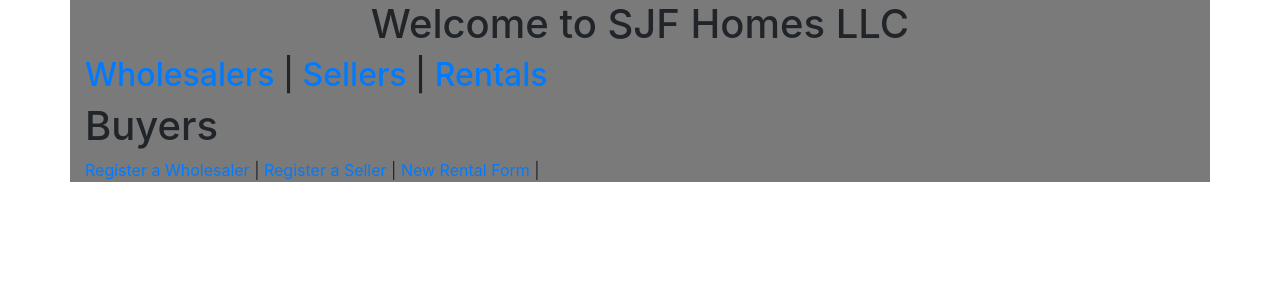
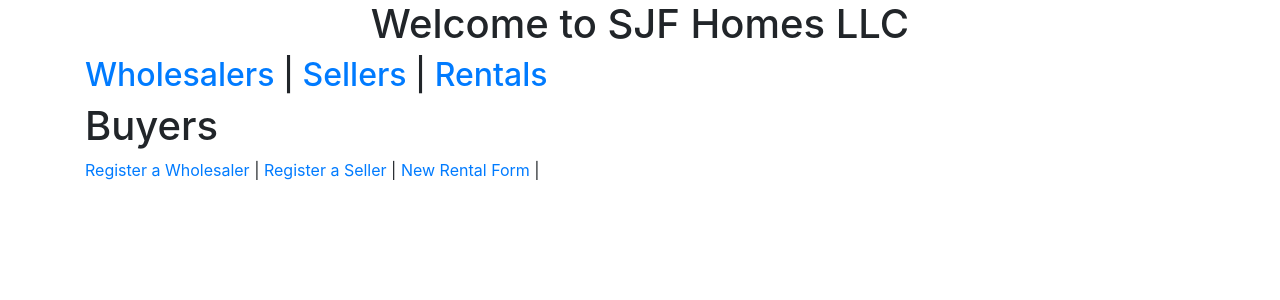
Before and after one commit to mh44698/SJF, a Django app: page /buyer/ in a window 1280 px wide. Shown: the top 300 px of the page. Run offline with Django 3.2, Linux system fonts and the light colour scheme; data that the repository does not hold is empty; some libraries are stand-ins or nearby versions.

Commit message:
styling start

```diff
--- a/sjf/templates/base.html
+++ b/sjf/templates/base.html
@@ -13,7 +13,7 @@
 
 <div style="background: size 1000px;">
 <body>
-  <div class="container" style="background-color: rgb(122, 122, 122)">
+  <div class="container">
     <!-- Content here -->
   <div>
   <nav>
```
